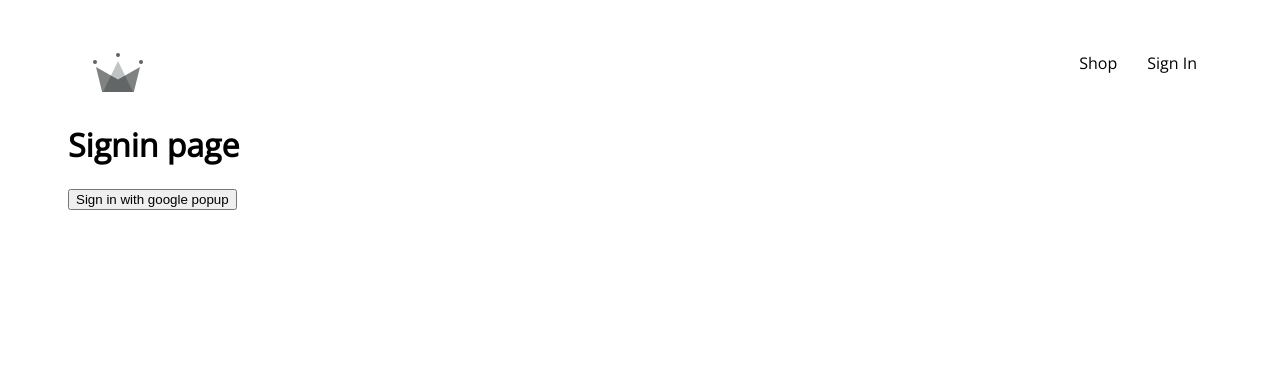
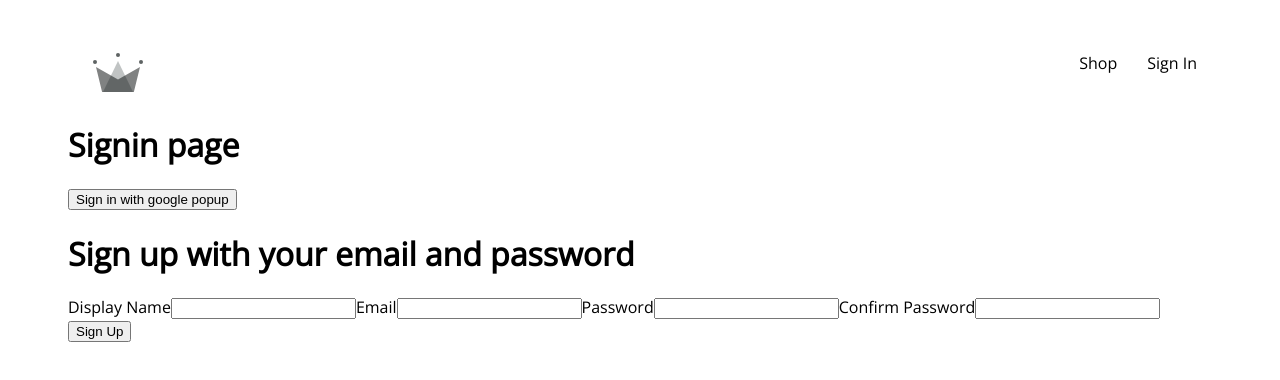
Before and after one commit to AliceSteel/E-commerce-template, a React (Create React App) app: page /signin in a window 1280 px wide. Shown: the top 380 px of the page. Built offline with nearby package versions, Linux system fonts and the light colour scheme.

Commit message:
signUp form added

```diff
--- a/public/index.html
+++ b/public/index.html
@@ -2,14 +2,12 @@
 <html lang="en">
   <head>
     <meta charset="utf-8" />
-    <link rel="icon" href="%PUBLIC_URL%/favicon.ico" />
     <meta name="viewport" content="width=device-width, initial-scale=1" />
     <meta name="theme-color" content="#000000" />
     <meta
       name="description"
       content="Web site created using create-react-app"
     />
-    <link rel="apple-touch-icon" href="%PUBLIC_URL%/logo192.png" />
     <!--
       manifest.json provides metadata used when your web app is installed on a
       user's mobile device or desktop. See https://developers.google.com/web/fundamentals/web-app-manifest/
--- /dev/null
+++ b/src/components/sign-up/sign-up-form.component.jsx
@@ -0,0 +1,40 @@
+import React, { useState } from "react"
+
+const defaultFormFields = {
+    displayName: ' ',
+    email: '',
+    password: '',
+    confirmPassw: ''
+}
+
+const SignUp = () => {
+    const [formFields, setFormFields] = useState(defaultFormFields);
+    const { displayName, email, password, confirmPassw } = formFields;
+
+    const handleChange = ({target}) => {
+        setFormFields((otherFields)=> ({...otherFields, [target.name]: target.value}));
+    }
+
+  return (
+    <div>
+        <h1>Sign up with your email and password</h1>
+        <form onSubmit={()=>{}}>
+            <label>Display Name</label>
+            <input type='text' required onChange={handleChange} name='displayName' value={displayName} />
+
+            <label>Email</label>
+            <input type='email' required onChange={handleChange} name='email' value={email}/>
+
+            <label>Password</label>
+            <input type='password' required onChange={handleChange} name='password' value={password}/>
+
+            <label>Confirm Password</label>
+            <input type='password' required onChange={handleChange} name='confirmPassw' value={confirmPassw}/>
+
+            <button type='submit'>Sign Up</button>
+        </form>
+    </div>
+  )
+}
+
+export default SignUp
--- a/src/routes/sign-in/signin.component.jsx
+++ b/src/routes/sign-in/signin.component.jsx
@@ -1,17 +1,27 @@
 import React from 'react'
-import { signInWithGooglePopup,createUserDocFromAuth } from '../../utilities/firebase/firebase'
+
+import {
+    signInWithGooglePopup,
+    signInWithGoogleRedirect,
+    createUserDocFromAuth
+} from '../../utilities/firebase/firebase'
+
+import SignUp from '../../components/sign-up/sign-up-form.component'
 
 const Signin = () => {
+
     const logGoogleUser = async () => {
         const {user} = await signInWithGooglePopup();
         const userDocRef = await createUserDocFromAuth(user);
     }
+
   return (
     <>
-       <h1>Signin page</h1>
-       <button onClick={logGoogleUser}>
-        Sign in with google popup
-       </button>
+        <h1>Signin page</h1>
+        <button onClick={logGoogleUser}>
+            Sign in with google popup
+        </button>
+        <SignUp/>
     </>
   )
 }
--- a/src/utilities/firebase/firebase.js
+++ b/src/utilities/firebase/firebase.js
@@ -31,6 +31,8 @@
 export const auth = getAuth();
 export const signInWithGooglePopup = () => signInWithPopup(auth, googleProvider);
 
+export const signInWithGoogleRedirect = () => signInWithRedirect(auth, googleProvider);
+
 export const db = getFirestore();
 
 export const createUserDocFromAuth = async (userAuth) => {
```
Also changed, not shown: public/manifest.json.
